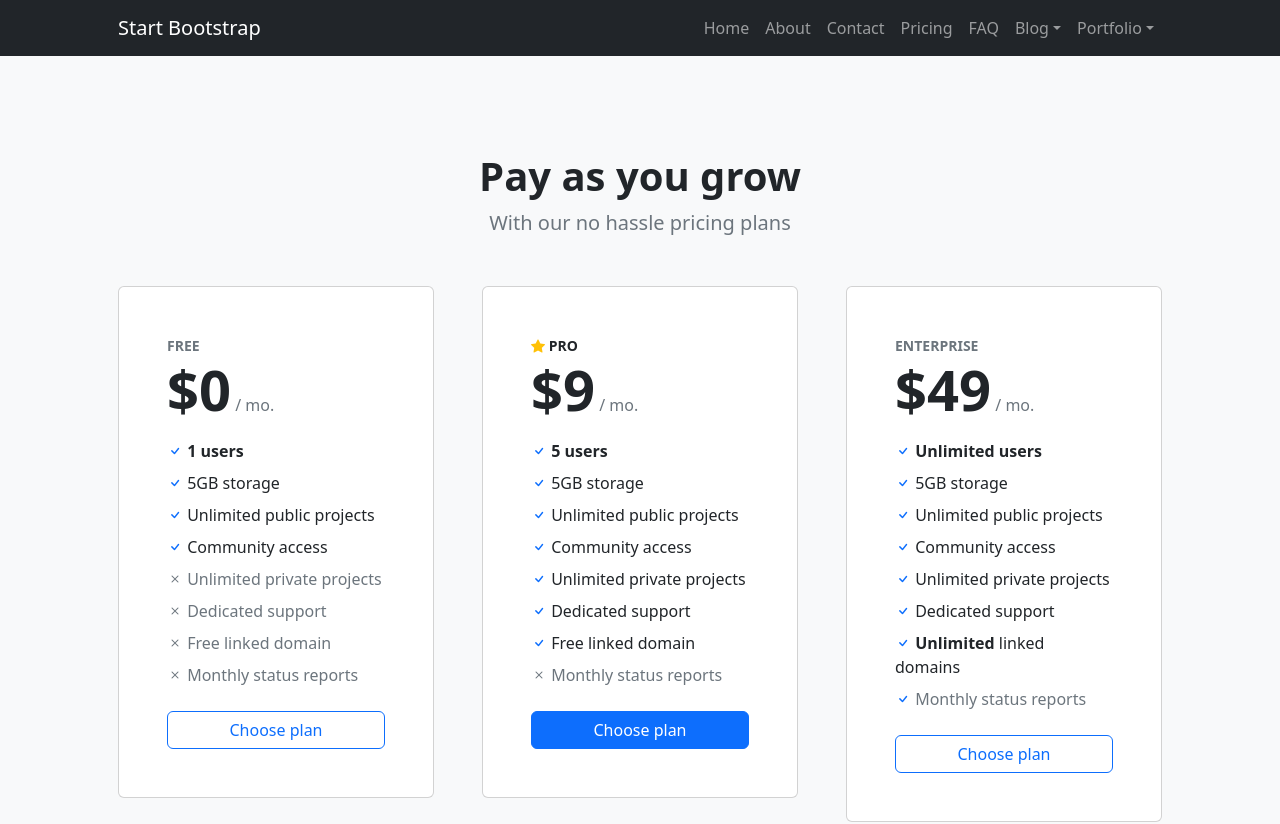
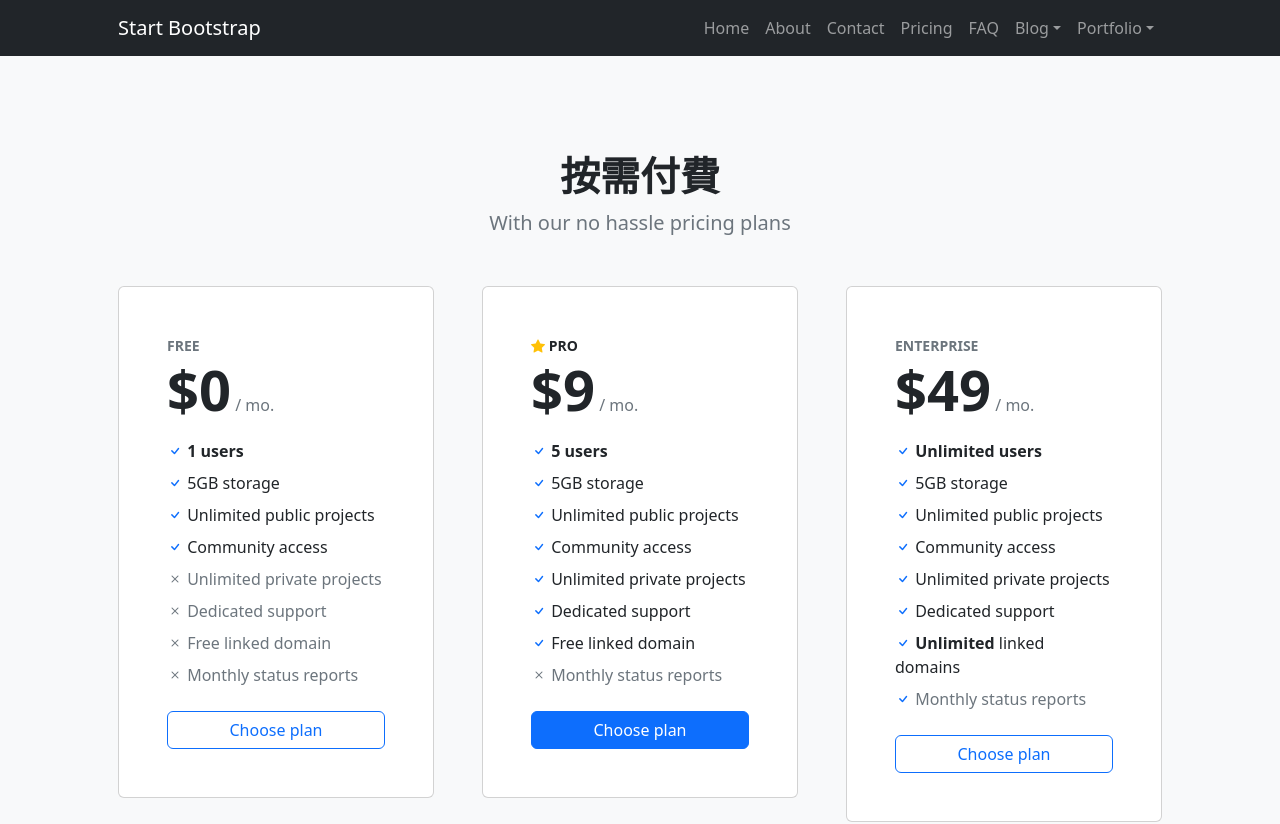
Before and after one commit to Chi617/test0601, a plain HTML site: page pricing.html in a window 1280 px wide. Shown: the top 824 px of the page. Drawn offline with nearby package versions, Linux system fonts and the light colour scheme.

Commit message:
中文化價格頁

```diff
--- a/pricing.html
+++ b/pricing.html
@@ -49,7 +49,7 @@
             <section class="bg-light py-5">
                 <div class="container px-5 my-5">
                     <div class="text-center mb-5">
-                        <h1 class="fw-bolder">Pay as you grow</h1>
+                        <h1 class="fw-bolder">按需付費</h1>
                         <p class="lead fw-normal text-muted mb-0">With our no hassle pricing plans</p>
                     </div>
                     <div class="row gx-5 justify-content-center">
```
